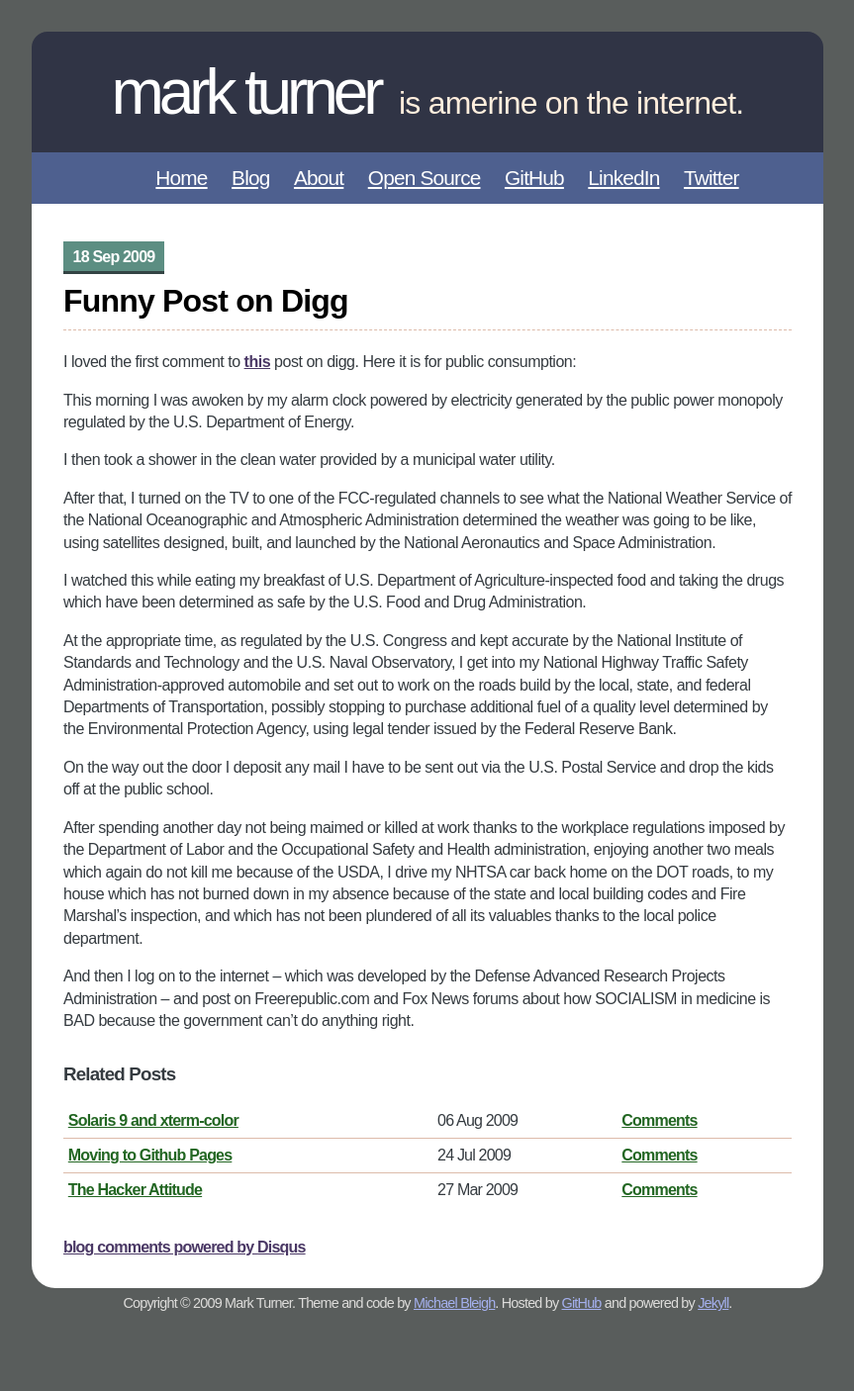
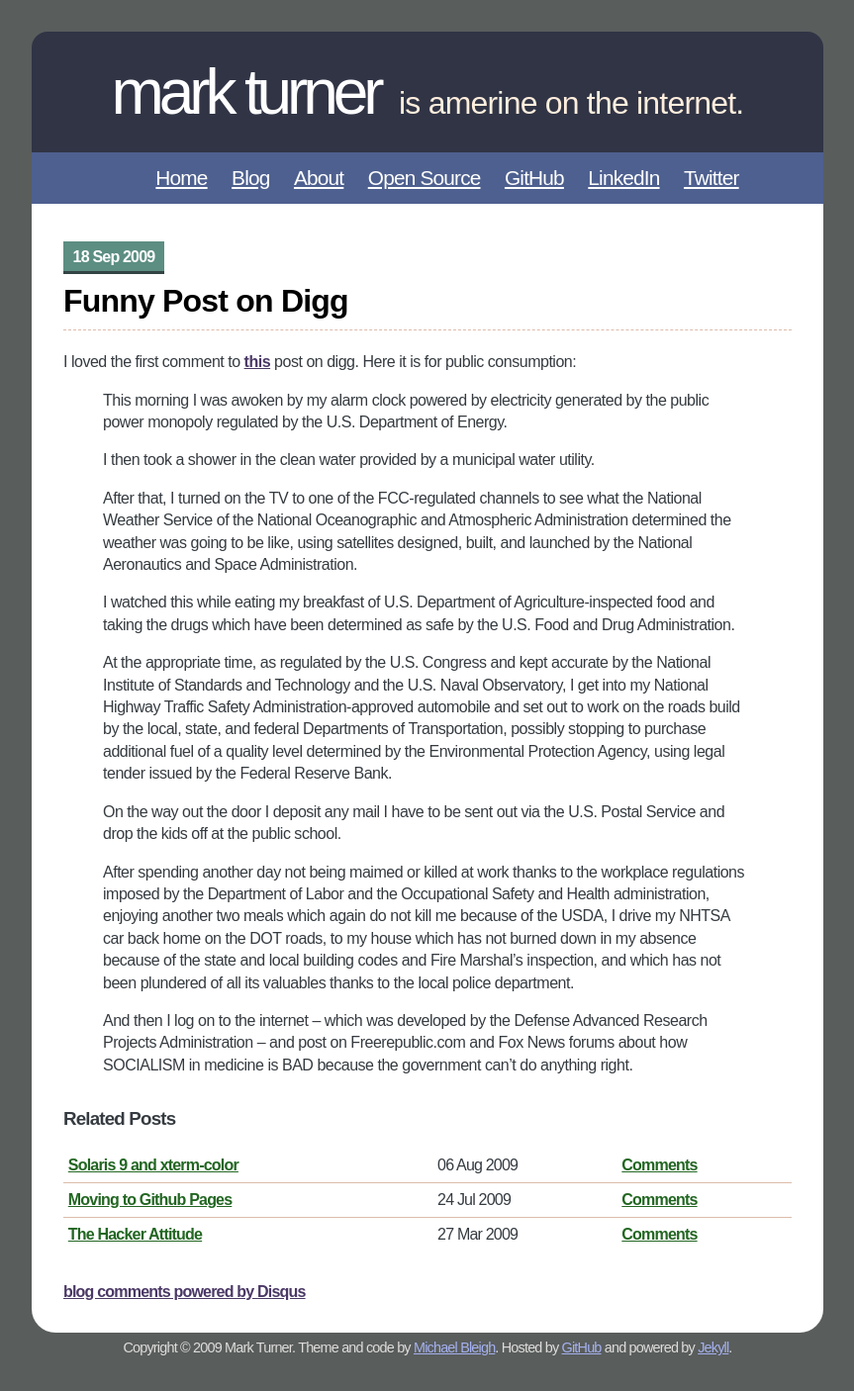
Before and after one commit to amerine/amerine.github.com, a Jekyll site: the page built from _posts/2009-09-18-funny-comment-on-digg.markdown, in a window 1280 px wide. Shown: the whole page at 99% size, without its empty margins (208-1071 px from the left). Built offline with Jekyll 4.4.1, drawn with Linux system fonts in a browser that asks for light colours; comment, search, counter and statistics services are not loaded; before the commit the page ends 1361 px from its top, so only the background shows below that.

```diff
--- a/_posts/2009-09-18-funny-comment-on-digg.markdown
+++ b/_posts/2009-09-18-funny-comment-on-digg.markdown
@@ -6,20 +6,20 @@ title: Funny Post on Digg
 I loved the first comment to [this](http://digg.com/politics/Bill_O_Reilly_Backs_Public_Option_VIDEO) post on digg.
 Here it is for public consumption:
 
-This morning I was awoken by my alarm clock powered by electricity generated by the public power monopoly regulated by the U.S. Department of Energy.
-
-I then took a shower in the clean water provided by a municipal water utility.
-
-After that, I turned on the TV to one of the FCC-regulated channels to see what the National Weather Service of the National Oceanographic and Atmospheric Administration determined the weather was going to be like, using satellites designed, built, and launched by the National Aeronautics and Space Administration.
-
-I watched this while eating my breakfast of U.S. Department of Agriculture-inspected food and taking the drugs which have been determined as safe by the U.S. Food and Drug Administration.
-
-At the appropriate time, as regulated by the U.S. Congress and kept accurate by the National Institute of Standards and Technology and the U.S. Naval Observatory, I get into my National Highway Traffic Safety Administration-approved automobile and set out to work on the roads build by the local, state, and federal Departments of Transportation, possibly stopping to purchase additional fuel of a quality level
+>This morning I was awoken by my alarm clock powered by electricity generated by the public power monopoly regulated by the U.S. Department of Energy.
+>
+>I then took a shower in the clean water provided by a municipal water utility.
+>
+>After that, I turned on the TV to one of the FCC-regulated channels to see what the National Weather Service of the National Oceanographic and Atmospheric Administration determined the weather was going to be like, using satellites designed, built, and launched by the National Aeronautics and Space Administration.
+>
+>I watched this while eating my breakfast of U.S. Department of Agriculture-inspected food and taking the drugs which have been determined as safe by the U.S. Food and Drug Administration.
+>
+>At the appropriate time, as regulated by the U.S. Congress and kept accurate by the National Institute of Standards and Technology and the U.S. Naval Observatory, I get into my National Highway Traffic Safety Administration-approved automobile and set out to work on the roads build by the local, state, and federal Departments of Transportation, possibly stopping to purchase additional fuel of a quality level
 determined by the Environmental Protection Agency, using legal tender issued by the Federal Reserve Bank.
-
-On the way out the door I deposit any mail I have to be sent out via the U.S. Postal Service and drop the kids off at the public school.
-
-After spending another day not being maimed or killed at work thanks to the workplace regulations imposed by the Department of Labor and the Occupational Safety and Health administration, enjoying another two meals which again do not kill me because of the USDA, I drive my NHTSA car back home on the DOT roads, to my house which has not burned down in my absence because of the state and local building codes and Fire Marshal's inspection, and which has not been plundered of all its
+>
+>On the way out the door I deposit any mail I have to be sent out via the U.S. Postal Service and drop the kids off at the public school.
+>
+>After spending another day not being maimed or killed at work thanks to the workplace regulations imposed by the Department of Labor and the Occupational Safety and Health administration, enjoying another two meals which again do not kill me because of the USDA, I drive my NHTSA car back home on the DOT roads, to my house which has not burned down in my absence because of the state and local building codes and Fire Marshal's inspection, and which has not been plundered of all its
 valuables thanks to the local police department.
-
-And then I log on to the internet -- which was developed by the Defense Advanced Research Projects Administration -- and post on Freerepublic.com and Fox News forums about how SOCIALISM in medicine is BAD because the government can't do anything right.
+>
+>And then I log on to the internet -- which was developed by the Defense Advanced Research Projects Administration -- and post on Freerepublic.com and Fox News forums about how SOCIALISM in medicine is BAD because the government can't do anything right.
```
